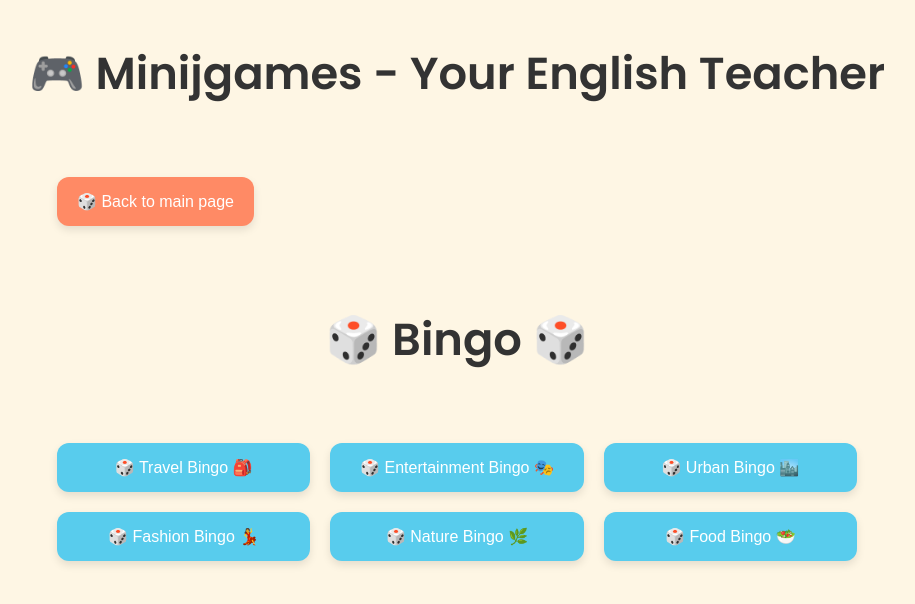
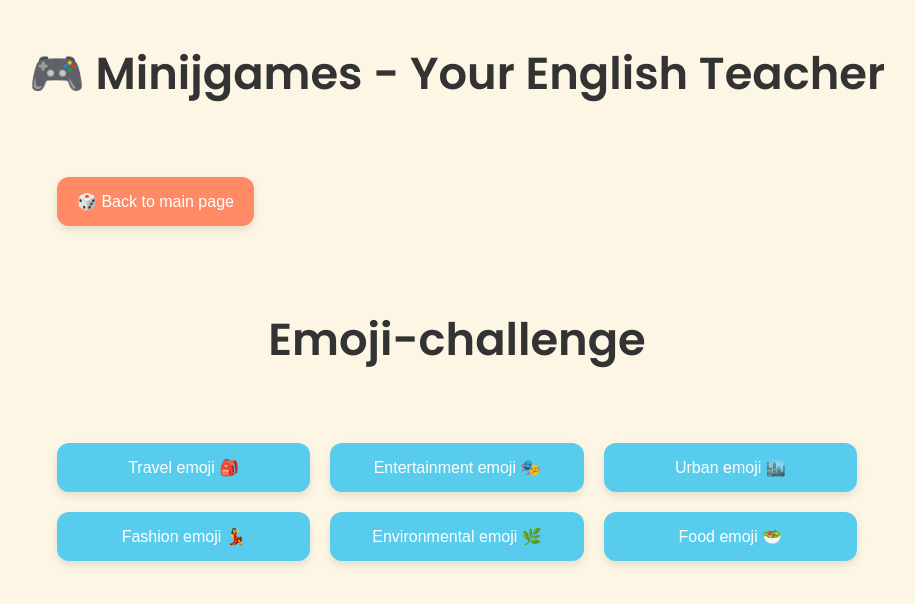
Before and after one commit to iesrcid/NuriaCerveraEnglishTeacher, a plain HTML site: page bingo.html in a window 1280 px wide. Shown: the whole page, without its empty margins (183-1098 px from the left). Drawn offline with Linux system fonts and the light colour scheme.

Commit message:
Update bingo.html

```diff
--- a/bingo.html
+++ b/bingo.html
@@ -94,14 +94,14 @@
     <a href="index.html"><button>🎲 Back to main page</button></a>
   </div>
 
-  <h1>🎲 Bingo 🎲</h1>
+  <h1> Emoji-challenge </h1>
   <div class="game-buttons">
-    <a href="travel_bingo.html"><button>🎲 Travel Bingo 🎒</button></a>
-    <a href="entertainment_bingo.html"><button>🎲 Entertainment Bingo 🎭</button></a>
-    <a href="urban_bingo.html"><button>🎲 Urban Bingo 🏙️</button></a>
-    <a href="fashion_bingo.html"><button>🎲 Fashion Bingo 💃</button></a>
-    <a href="nature_bingo.html"><button>🎲 Nature Bingo 🌿</button></a>
-    <a href="food_bingo.html"><button>🎲 Food Bingo 🥗</button></a>
+    <a href="travel_emoji.html"><button> Travel emoji 🎒</button></a>
+    <a href="entertainment_emoji.html"><button> Entertainment emoji 🎭</button></a>
+    <a href="urban_emoji.html"><button> Urban emoji 🏙️</button></a>
+    <a href="fashion_emoji.html"><button> Fashion emoji 💃</button></a>
+    <a href="environmental_emoji.html"><button> Environmental emoji 🌿</button></a>
+    <a href="food_emoji.html"><button> Food emoji 🥗</button></a>
 
   </div>
 </body>
```
